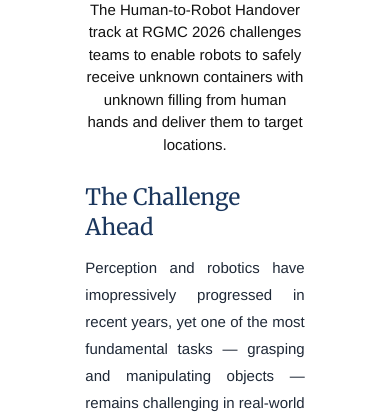
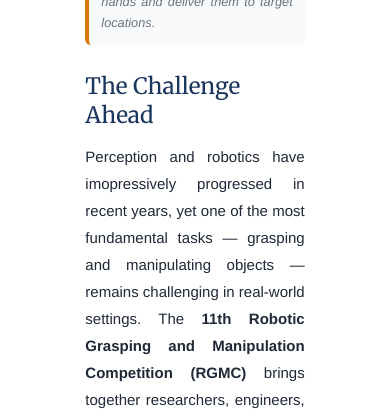
Before and after one commit to kerolex/kerolex.github.io, a PHP site: page /blog/icra26-rgmc11-handover-track.html in a window 390 px wide. Shown: the part 1002-1421 px from the top of the page. Run offline with PHP 8.4, Linux system fonts and the light colour scheme; some libraries are stand-ins or nearby versions; some web fonts are replaced.

Commit message:
Fixed css

```diff
--- a/css/blog.css
+++ b/css/blog.css
@@ -1,4 +1,28 @@
 /* Blog-specific styling - complements mystyle.css */
+
+/* Image Styling */
+.responsive-image {
+    width: 100%;
+    max-width: 100%;
+    height: auto;
+    border-radius: 8px;
+    margin: 1.5rem 0;
+    box-shadow: 0 4px 12px rgba(0, 0, 0, 0.1);
+    display: block;
+}
+
+.image-caption {
+    background: #f9fafb;
+    border-left: 4px solid #d97706;
+    padding: 1rem;
+    margin: 0 0 1.5rem 0;
+    font-size: 0.9rem;
+    color: #6b7280;
+    border-radius: 6px;
+    text-align: justify;
+    line-height: 1.6;
+    font-style: italic;
+}
 
 .blog-article {
     background: white;
@@ -13,16 +37,6 @@
     text-align: center;
     padding-bottom: 1.5rem;
     border-bottom: 2px solid #6699ff;
-}
-
-.article-image {
-  position: relative;
-  width: 40%;
-  text-align: center;
-  margin-top: 0px;
-  margin:0 auto;
-  white-space: break-all;
-    /*top:75px;*/
 }
 
 .post-category-badge {
@@ -387,6 +401,15 @@
     .cta-section {
         padding: 1.5rem;
     }
+
+    .responsive-image {
+        margin: 1rem 0;
+    }
+
+    .image-caption {
+        padding: 0.8rem;
+        font-size: 0.85rem;
+    }
 }
 
 
```
